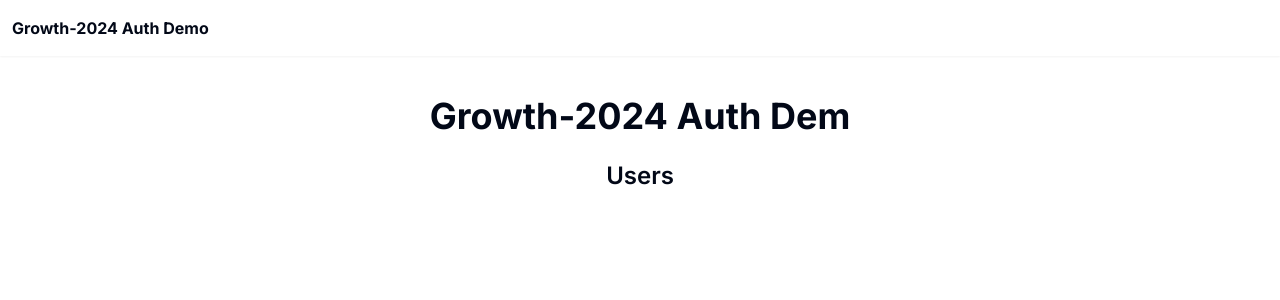
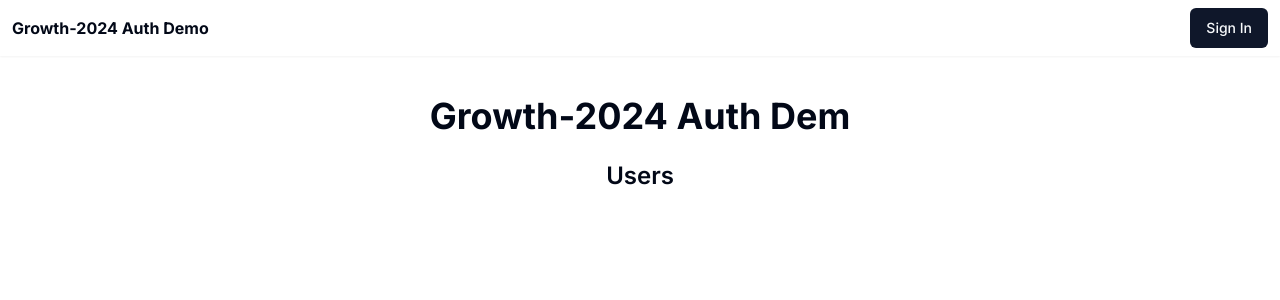
Before and after one commit to zieeco/growth-auth-test-v5, a Next.js app: page / in a window 1280 px wide. Shown: the top 300 px of the page. Built offline with nearby package versions, Linux system fonts and the light colour scheme; no server answers.

Commit message:
feat: add the Navbar component

```diff
--- a/src/components/NavBar.tsx
+++ b/src/components/NavBar.tsx
@@ -1,14 +1,32 @@
-import Link from "next/link";
+import { auth } from '@/auth';
+import Link from 'next/link';
+import { signIn } from '@/auth';
+import { Button } from './ui/button';
+import UserButton from './UserButton';
 
-export default function NavBar() {
-  // TODO: Show the currently logged-in user
+function SignInButton() {
+  return (
+    <form
+      action={async () => {
+        'use server';
+        await signIn();
+      }}
+    >
+      <Button type="submit">Sign In</Button>
+    </form>
+  );
+}
 
+export default async function NavBar() {
+  const session = await auth();
+  const user = session?.user;
   return (
     <header className="sticky top-0 bg-background px-3 shadow-sm">
       <nav className="mx-auto flex h-14 w-full max-w-7xl items-center justify-between gap-3">
         <Link href="/" className="font-bold">
           {`Growth-${new Date().getFullYear()} Auth Demo`}
         </Link>
+        {user ? <UserButton user={user} /> : <SignInButton />}
       </nav>
     </header>
   );
```
